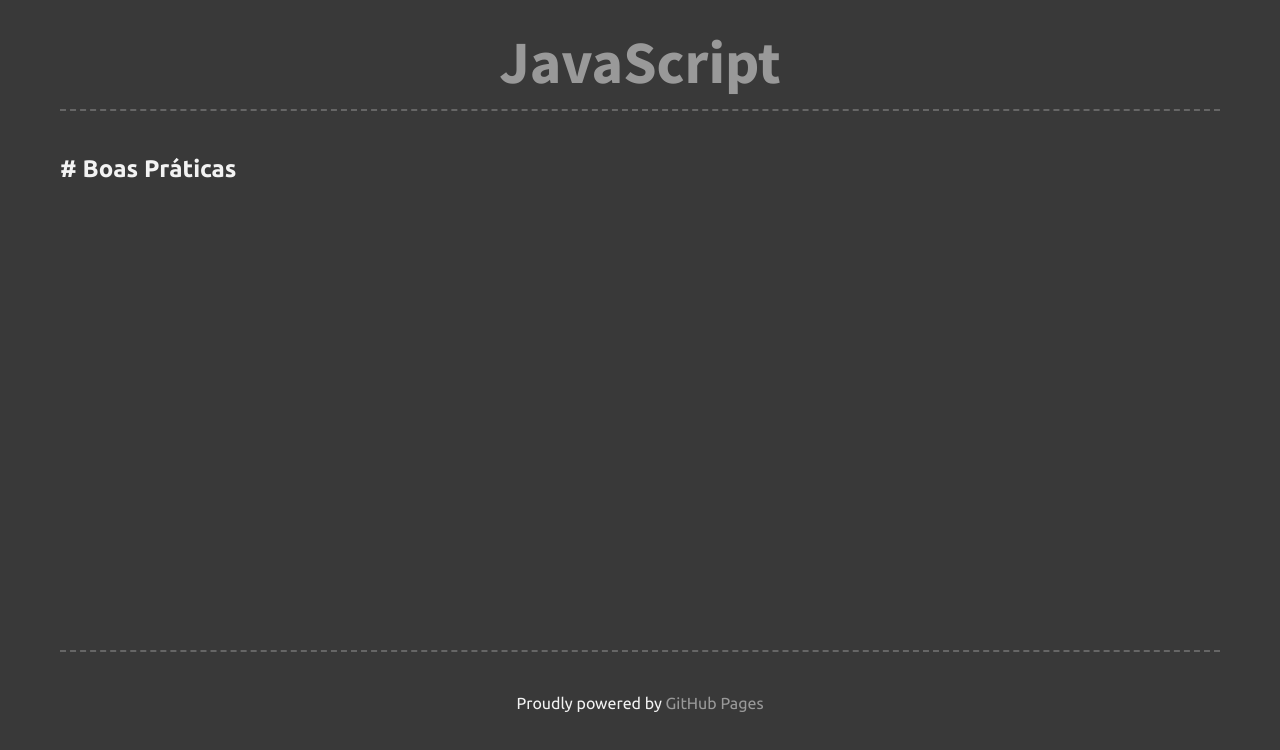
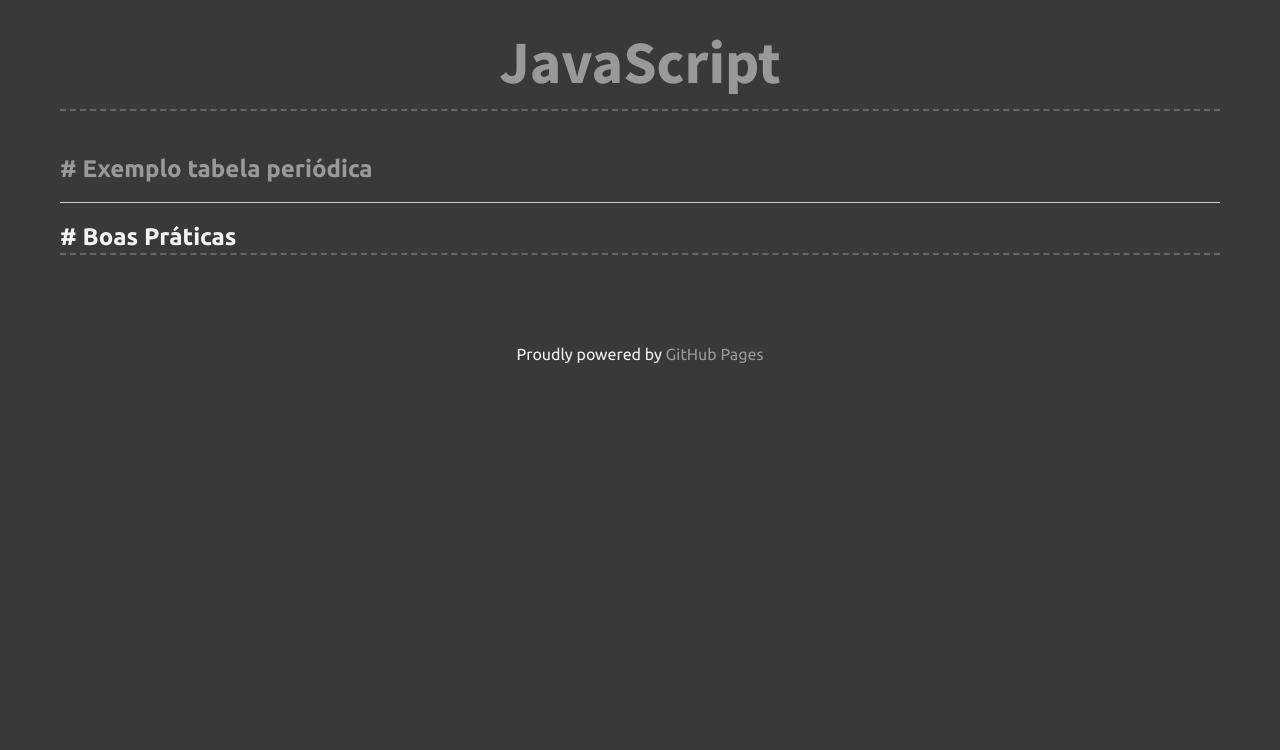
Before and after one commit to AgtLucas/js, a plain HTML site: page index.html in a window 1280 px wide. Drawn offline with nearby package versions, Linux system fonts and the light colour scheme.

Commit message:
new codes

```diff
--- a/index.html
+++ b/index.html
@@ -35,6 +35,12 @@
 
         <section class="samples">
             <div class="content">
+
+                <article>
+                    <h2 class="title"><a href="samples/css3-3d-benchmarks/periodictable.html"># Exemplo tabela periódica</a></h2>
+                    <hr>
+                </article>
+
                 <article class="sample">
                     <h2 class="title"># Boas Práticas</h2>
                     <script src="https://gist.github.com/AgtLucas/5368575.js"></script>
--- a/sass/_main.scss
+++ b/sass/_main.scss
@@ -104,7 +104,8 @@ header {
 }
 
 article.sample {
-    min-height: 500px;
+    // min-height: 500px;
+    margin-bottom: 3em;
     @include border-dashed;
 }
 
```
Also changed, not shown: css/style.css.
